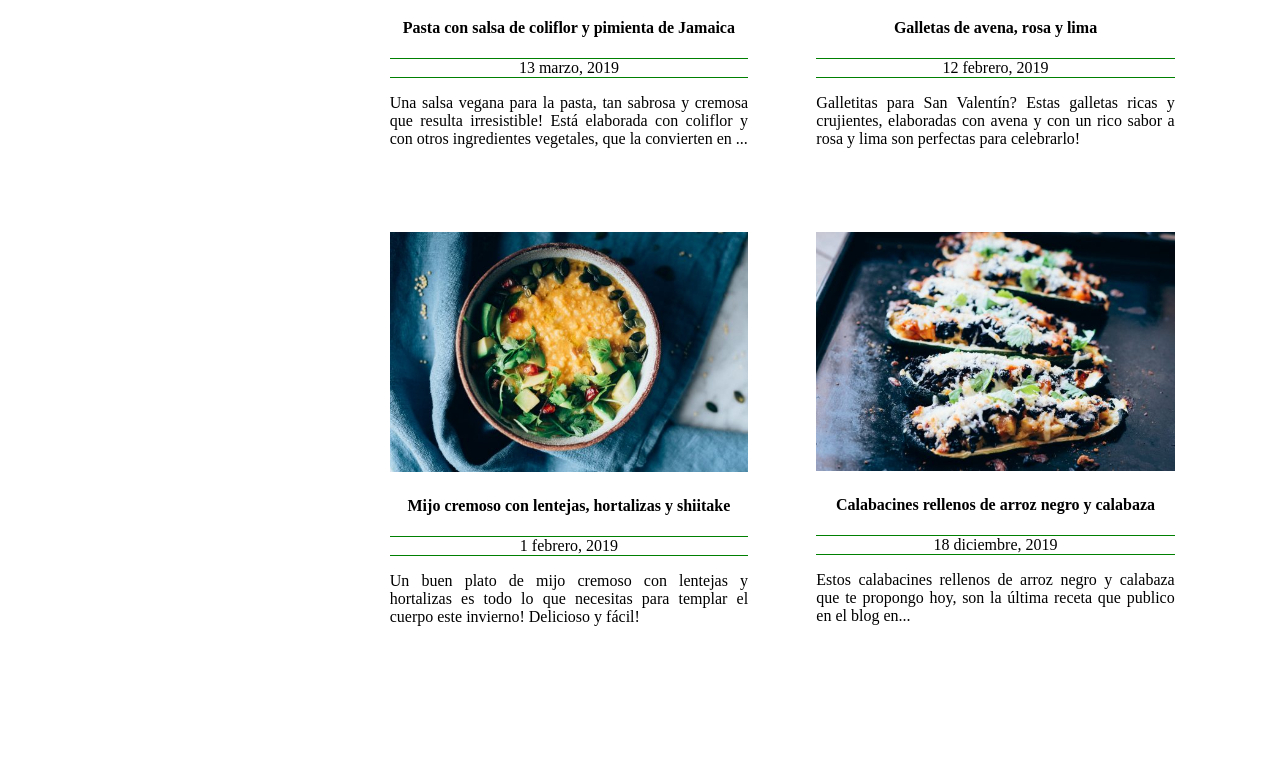
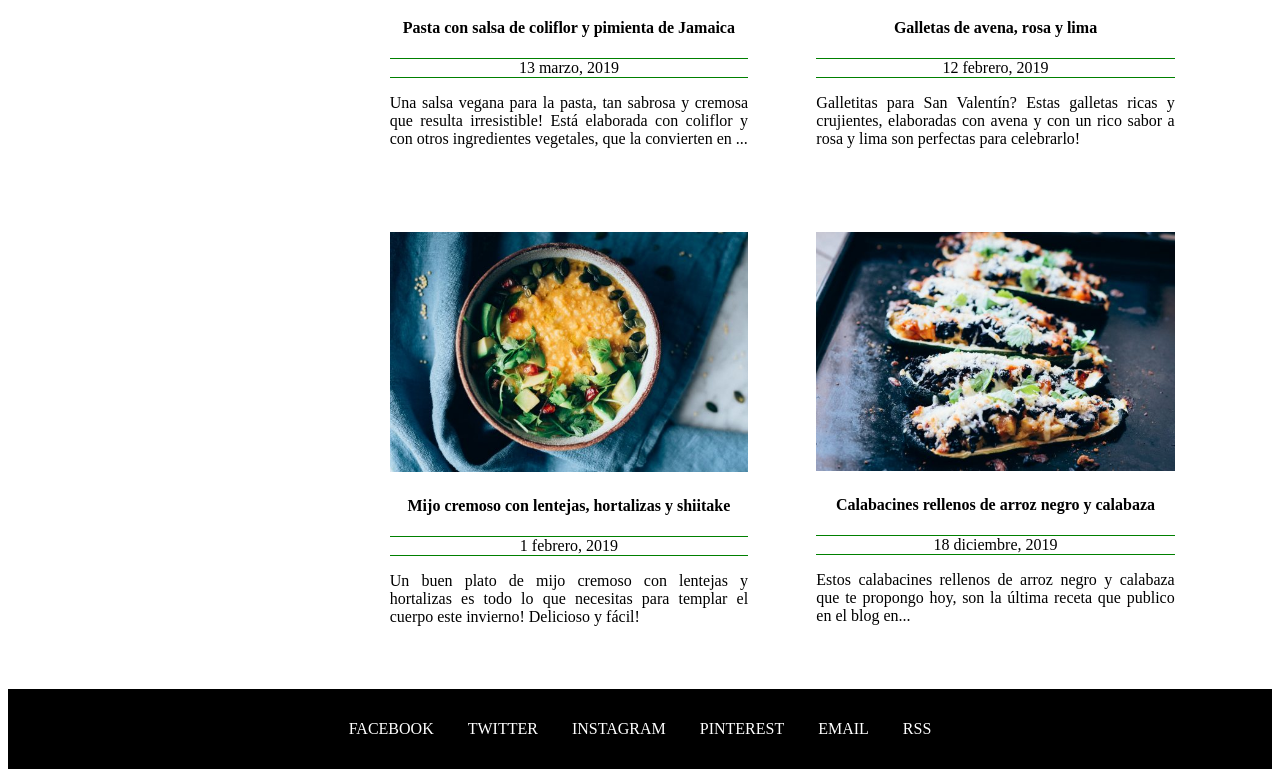
Before and after one commit to pabloitb/pt3_Cabrera_Pablo_Burrueco_Ian, a plain HTML site: page pt3_Cabrera_Pablo_Burrueco_Ian/index.html in a window 1280 px wide. Shown: the part 470-1247 px from the top of the page. Before the commit the page ends 1167 px from the top, so only its background shows below. Drawn offline with Linux system fonts and the light colour scheme.

Commit message:
footer finished

```diff
--- a/pt3_Cabrera_Pablo_Burrueco_Ian/css/estilo.css
+++ b/pt3_Cabrera_Pablo_Burrueco_Ian/css/estilo.css
@@ -68,3 +68,16 @@ hr.border {
 img {
     object-fit: contain;
 }
+
+.footer {
+    height: 100%;
+    background-color: black
+}
+
+.foot-menu {
+    text-decoration: none;
+    margin: 15px;
+    line-height: 5;
+    text-align: center;
+    color:white
+}
--- a/pt3_Cabrera_Pablo_Burrueco_Ian/index.html
+++ b/pt3_Cabrera_Pablo_Burrueco_Ian/index.html
@@ -77,7 +77,16 @@
         </div>
     </div>
 
-    <footer></footer>
+    <footer class="footer">
+        <nav>
+            <a class="foot-menu" href="https://es-es.facebook.com/" target="_blank">FACEBOOK</a>
+            <a class="foot-menu" href="https://twitter.com/" target="_blank">TWITTER</a>
+            <a class="foot-menu" href="https://www.instagram.com/" target="_blank">INSTAGRAM</a>
+            <a class="foot-menu" href="https://www.pinterest.es/login/" target="_blank">PINTEREST</a>
+            <a class="foot-menu" href="https://www.gmail.com" target="_blank">EMAIL</a>
+            <a class="foot-menu" href="" target="_blank">RSS</a>
+        </nav>
+    </footer>
 </body>
 
 </html>
```
